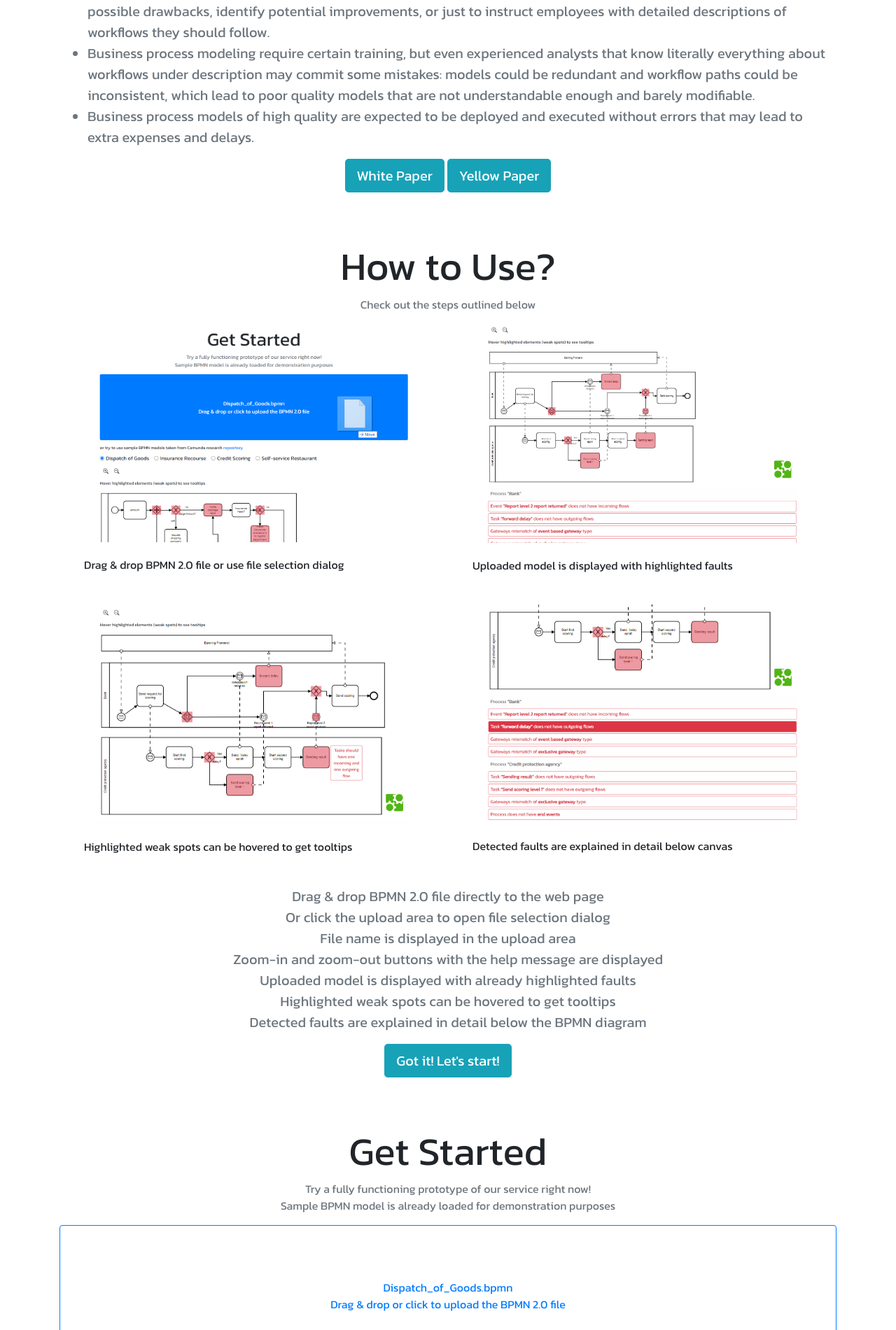
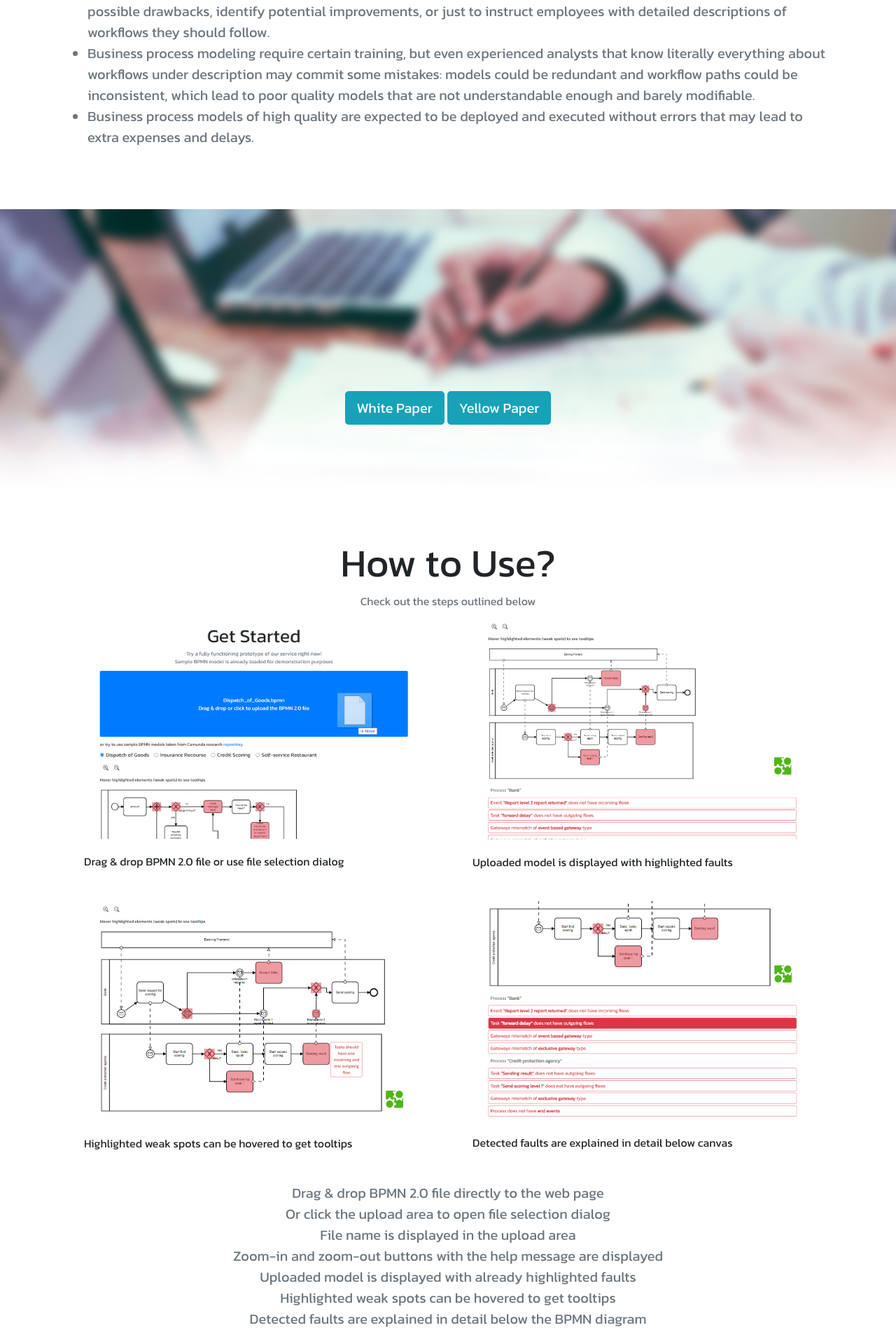
Before and after one commit to freebpmnquality/freebpmnquality.github.io, a PHP site: page / in a window 1280 px wide. Shown: the part 1013-2914 px from the top of the page at 70% size. Run offline with PHP 8.4, Linux system fonts and the light colour scheme.

Commit message:
Add papers banner.

```diff
--- a/css/js-bmpai.css
+++ b/css/js-bmpai.css
@@ -9,6 +9,16 @@ body {
     background-repeat: no-repeat;
     background-size: cover;
     position: relative;
+}
+
+#doc-buttons {
+    background-image: url("/images/bg-2.jpg");
+    background-position: center;
+    background-repeat: no-repeat;
+    background-size: cover;
+    position: relative;
+    padding-top: 260px;
+    height: 400px;
 }
 
 #footer {
--- a/index.html
+++ b/index.html
@@ -92,11 +92,17 @@
                 <li class="mb-0">Business process models of high quality are expected to be deployed and executed without errors that may lead to extra expenses and delays.</li>
             </ul>
         </blockquote>
-        <div class="text-center">
-            <a href="whitepaper.pdf" class="btn btn-info btn-lg" tabindex="-1" role="button" aria-disabled="true" target="_blank">White Paper</a>
-            <a href="http://ceur-ws.org/Vol-2791/2020200019.pdf" class="btn btn-info btn-lg" tabindex="-1" role="button" aria-disabled="true" target="_blank">Yellow Paper</a>
-        </div>
+    </div>
 
+    <br>
+    <br>
+    <br>
+    <div class="text-center" id="doc-buttons">
+        <a href="whitepaper.pdf" class="btn btn-info btn-lg" tabindex="-1" role="button" aria-disabled="true" target="_blank">White Paper</a>
+        <a href="http://ceur-ws.org/Vol-2791/2020200019.pdf" class="btn btn-info btn-lg" tabindex="-1" role="button" aria-disabled="true" target="_blank">Yellow Paper</a>
+    </div>
+
+    <div class="container">
         <span id="howtouse"></span>
         <br>
         <br>
```
Also changed, not shown: images/bg-2.jpg (added).
